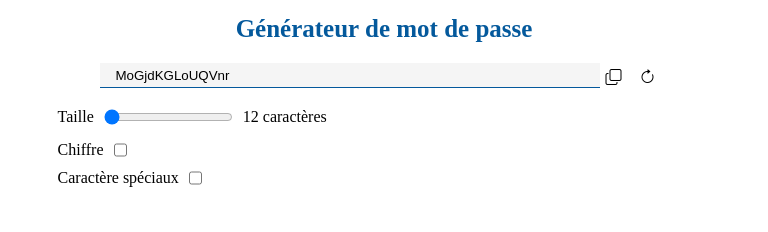
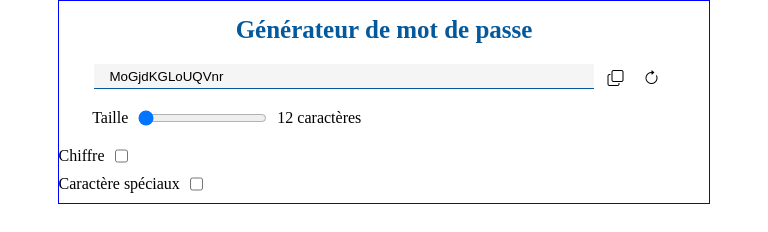
Before and after one commit to Tatiana-Juin/generateur-de-mot-de-passe, a plain HTML site: page index.html in a window 768 px wide. Drawn offline with nearby package versions, Linux system fonts and the light colour scheme.

Commit message:
ajout du style du btn copy , btn generate et la taille du texte pour le format tablette dans style1.css

```diff
--- a/style1.css
+++ b/style1.css
@@ -11,11 +11,8 @@
   main{
     width: 100vw;
     display: flex;
-    /* justify-content: center; */
-    /* align-items: center; */
+  }
 
-    /* border:1px solid red; */
-  }
   /* DIV PRINCIPALE  */
   .all-mdp{
     /* border:1px solid purple; */
@@ -86,13 +83,31 @@
 
     /* POUR DIV CONTENANT TOUS CE QUI CONSER */
     .all-mdp{
-      /* border:1px solid blue; */
+      border:1px solid blue;
       width:85vw;
     }
 
+    /* POUR LA DIV CONTENANT LE CHAMPS DE TEXTE, BOUTON COPIER,ET LE BOUTON RESET  */
     .mdp{
       display: flex;
       justify-content: center;
     }
 
+    /* BOUTON COPY */
+    #btn-copy{
+      margin-left:8px;
+    }
+
+    /* BOUTON COPY ET BOUTON GENERATE  */
+    #btn-copy,#btn-generate{
+      margin-right: 8px;
+    }
+
+    .mdp-length{
+      /* border:1px solid black; */
+      width:76vw;
+      margin: auto;
+      padding-bottom: 20px;
+    }
+
   }
```
Also changed, not shown: index.html (+1 -0 lines).
